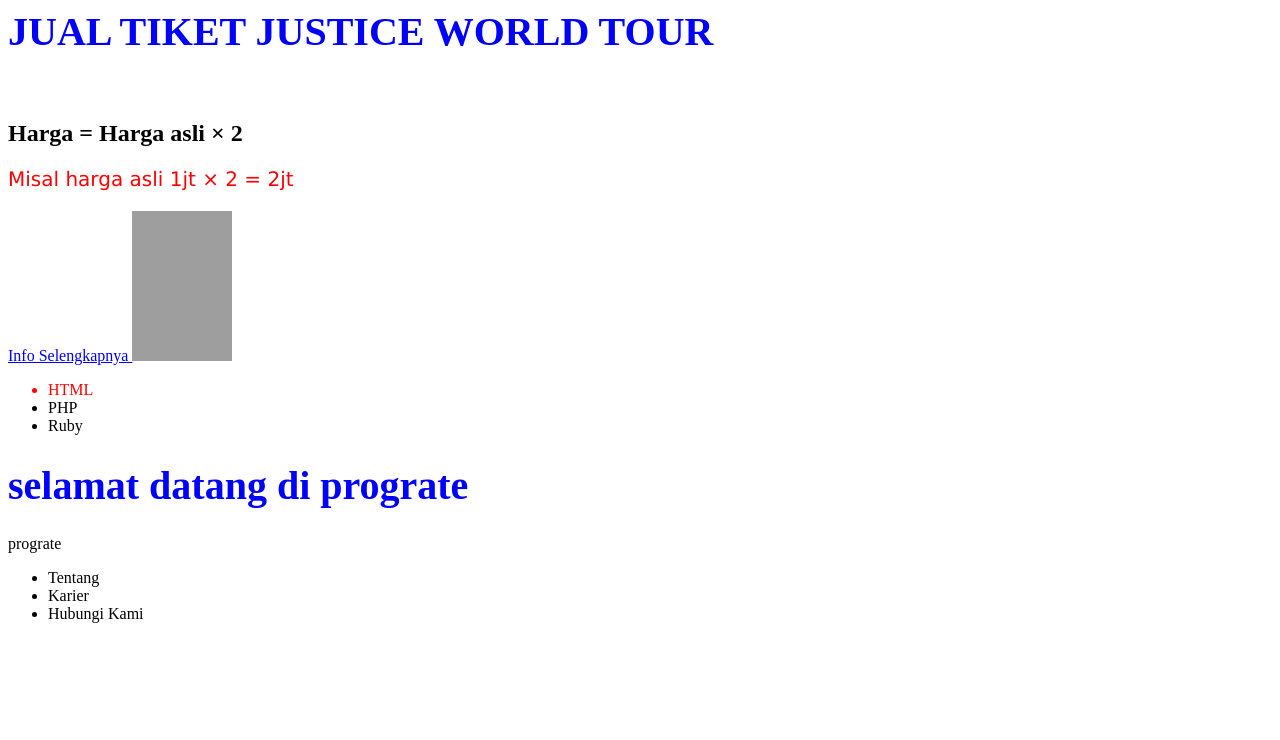
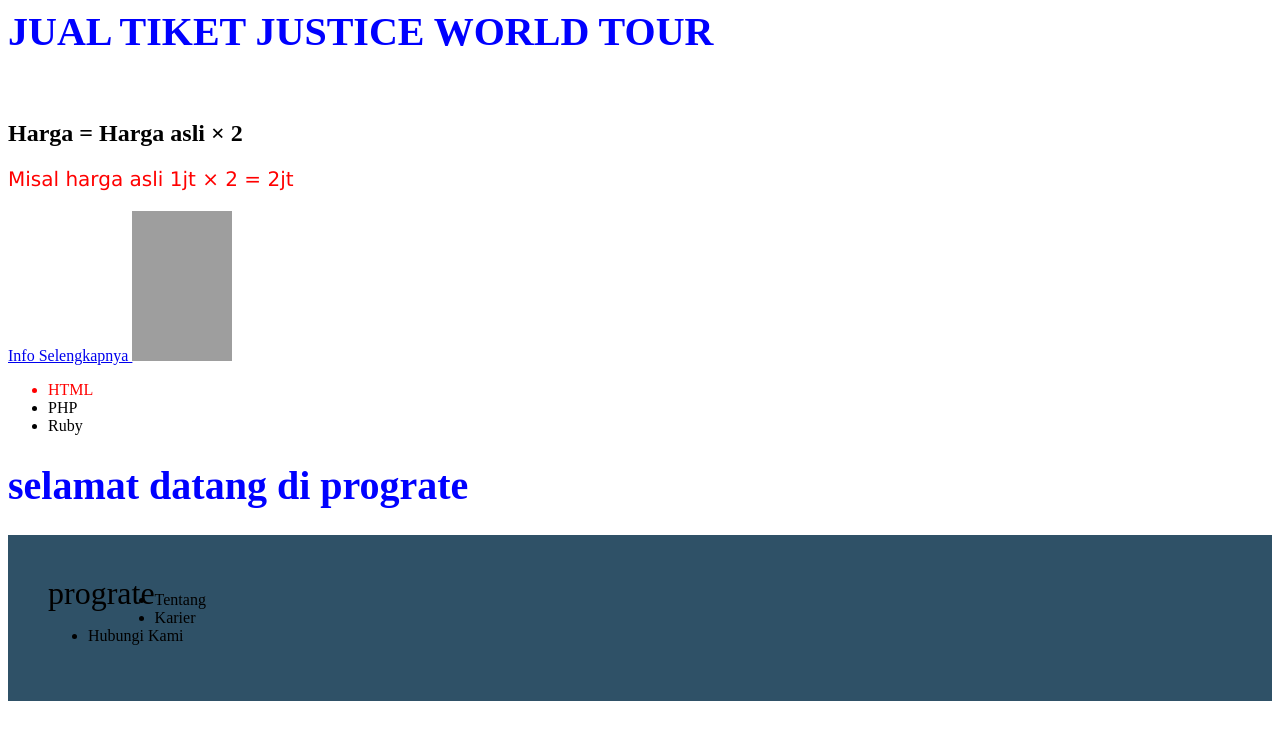
Before and after one commit to RifaIrsyad/PK2, a plain HTML site: page index.html in a window 1280 px wide. Drawn offline with Linux system fonts and the light colour scheme; grey boxes are pictures that could not be loaded.

Commit message:
Update stylesheet.css

```diff
--- a/stylesheet.css
+++ b/stylesheet.css
@@ -15,3 +15,19 @@
 .selected{
   color: #ff0000;
 }
+.footer{
+  background-color: #2f5167;
+  color: #fff
+  height: 120px;
+  padding: 40px;
+  }
+.footer-logo{
+  font-size: 32px;
+  float: left;
+  }
+.footer-list[
+float: right;
+}
+.footer-list li{
+  padding-bottom: 20px;
+}
```
